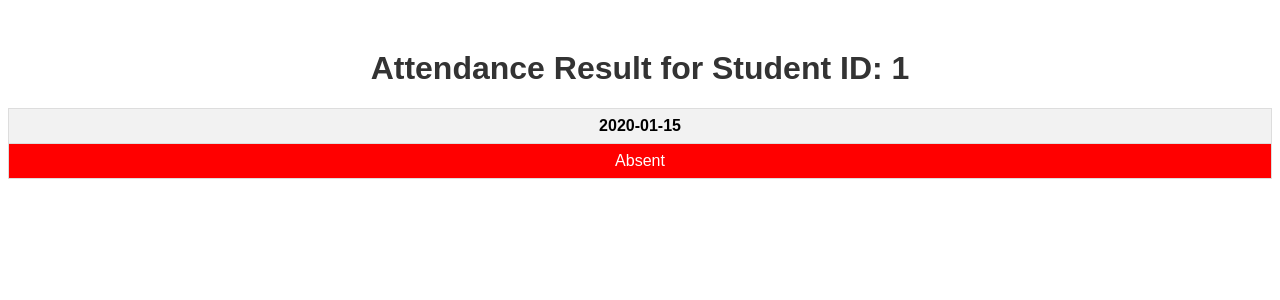
After one commit to motethansen/attendance-qrcode, a Flask app: template templates/result.html in a window 1280 px wide. The commit adds this page. Shown: the top 300 px of the page. Run offline with Flask 3, Linux system fonts and the light colour scheme; the template is opened without the code that fills it: most values are stand-ins (such as "Sample title", 1, 10 or a date in 2020).

Commit message:
updated with attendance status

```diff
--- a/app.py
+++ b/app.py
@@ -8,8 +8,14 @@ import hashlib
 from flask import send_file
 import threading
 import pandas as pd
+import math
 
 app = Flask(__name__)
+
+# Define the accepted location (latitude and longitude) and radius (in meters)
+ACCEPTED_LAT = 1.4468316  # Example: Sembawang latitude
+ACCEPTED_LON = 103.8189143  # Example: Sembawang longitude
+ACCEPTED_RADIUS = 100  # 100 meters radius
 
 # List to store hash values and their expiration times
 hash_list = []
@@ -137,15 +143,16 @@ def attendance():
 @app.route('/lookup_student', methods=['POST'])
 def lookup_student():
     student_id = request.form.get('student_id')
-    lastestfile = get_latest_excel_file(directory, classcode)
-    df = pd.read_excel(lastestfile)
+    latestfile = get_latest_excel_file(directory, classcode)
+    if latestfile != None:
+        df = pd.read_excel(latestfile)
 
-    student = df[df['STUDENTID'] == student_id]
-    if not student.empty:
-        student_name = student.iloc[0]['Name']
-        return jsonify({'name': student_name})
-    else:
-        return jsonify({'name': None})
+        student = df[df['STUDENTID'] == student_id]
+        if not student.empty:
+            student_name = student.iloc[0]['Name']
+            return jsonify({'name': student_name})
+        else:
+            return jsonify({'name': None})
 
 @app.route('/submit_attendance', methods=['POST'])
 def submit_attendance():
@@ -155,38 +162,45 @@ def submit_attendance():
     hash_value = request.form.get('hash')
     date_str = datetime.now().strftime("%Y-%m-%d")
 
-    lastestfile = get_latest_excel_file(directory, classcode)
+    latestfile = get_latest_excel_file(directory, classcode)
+    if latestfile != None:
+        # Load the Excel file
+        df = pd.read_excel(latestfile)
 
-    # Load the Excel file
-    df = pd.read_excel(lastestfile)
-
-    print( "Hash :", hash_value)
-    # Strip any spaces from STUDENTID if they are string
-    if df['STUDENTID'].dtype == 'O':  # Object type often means strings in pandas
-        df['STUDENTID'] = df['STUDENTID'].str.strip()
-
-    # Check if the hash value is in the list
-    if any(h == hash_value for h, t in hash_list):
-        # Convert student_id to integer
-        try:
-            student_id = int(student_id.strip())  # Strip spaces and convert to integer
-        except ValueError:
-            print("Invalid student_id format; must be an integer.")
+        print( "Hash :", hash_value)
+        # Strip any spaces from STUDENTID if they are string
+        if df['STUDENTID'].dtype == 'O':  # Object type often means strings in pandas
+            df['STUDENTID'] = df['STUDENTID'].str.strip()
 
         # Check if the hash value is in the list
-        if (student_id in df['STUDENTID'].values):
-            if (df.loc[df['STUDENTID'] == student_id, date_str].values[0] != 1):
-                # Here you would typically save this information to a database
-                df.loc[df['STUDENTID'] == student_id, date_str] = 1
-                df.to_excel(lastestfile, index=False)
-                attendance_count += 1
-                return f"Attendance recorded for Student ID: {student_id} at {timestamp}"
+        if any(h == hash_value for h, t in hash_list):
+            # Convert student_id to integer
+            try:
+                student_id = int(student_id.strip())  # Strip spaces and convert to integer
+            except ValueError:
+                print("Invalid student_id format; must be an integer.")
+
+            # Check if the hash value is in the list
+            if (student_id in df['STUDENTID'].values):
+                if (df.loc[df['STUDENTID'] == student_id, date_str].values[0] != 1):
+                    # Here you would typically save this information to a database
+                    df.loc[df['STUDENTID'] == student_id, date_str] = 1
+                    df.to_excel(latestfile, index=False)
+                    attendance_count += 1
+
+                    date_columns = df.columns[13:]  # Assuming first column is STUDENTID
+                    attendance_status = df.loc[df['STUDENTID'] == student_id, date_columns].iloc[0].to_dict()
+                    return render_template('result.html', student_id=student_id, attendance_status=attendance_status, date_columns=date_columns)
+                    #return f"Attendance recorded for Student ID: {student_id} at {timestamp}"
+                else:
+                    return f"Registration was already recorded for Student ID: {student_id}"
             else:
-                return f"Registration was already recorded for Student ID: {student_id}"
+                return "Student ID not found"
         else:
-            return "Student ID not found"
+            return redirect(url_for('expired'))
     else:
-        return redirect(url_for('expired'))
+        return "No class file found"
+
 
 @app.route('/get_attendance_count')
 def get_attendance_count():
--- a/static/styles.css
+++ b/static/styles.css
@@ -88,3 +88,27 @@ a:hover {
     font-style: italic;
     color: #666;
 }
+
+.attendance-table {
+    width: 100%;
+    border-collapse: collapse;
+}
+.attendance-table th, .attendance-table td {
+    border: 1px solid #ddd;
+    padding: 8px;
+}
+.attendance-table th {
+    background-color: #f2f2f2;
+    text-align: center;
+}
+.attendance-table td {
+    text-align: center;
+}
+.attended {
+    background-color: green;
+    color: white;
+}
+.not-attended {
+    background-color: red;
+    color: white;
+}
--- /dev/null
+++ b/templates/result.html
@@ -0,0 +1,27 @@
+<!DOCTYPE html>
+<html lang="en">
+<head>
+    <meta charset="UTF-8">
+    <meta name="viewport" content="width=device-width, initial-scale=1.0">
+    <title>Attendance Result</title>
+    <link rel="stylesheet" href="{{ url_for('static', filename='styles.css') }}">
+</head>
+<body>
+    <h1>Attendance Result for Student ID: {{ student_id }}</h1>
+
+    <table class="attendance-table">
+        <tr>
+            {% for date in date_columns %}
+                <th>{{ date }}</th>
+            {% endfor %}
+        </tr>
+        <tr>
+            {% for date in date_columns %}
+                <td class="{% if attendance_status[date] == 1 %}attended{% else %}not-attended{% endif %}">
+                    {% if attendance_status[date] == 1 %}Present{% else %}Absent{% endif %}
+                </td>
+            {% endfor %}
+        </tr>
+    </table>
+</body>
+</html>
```
